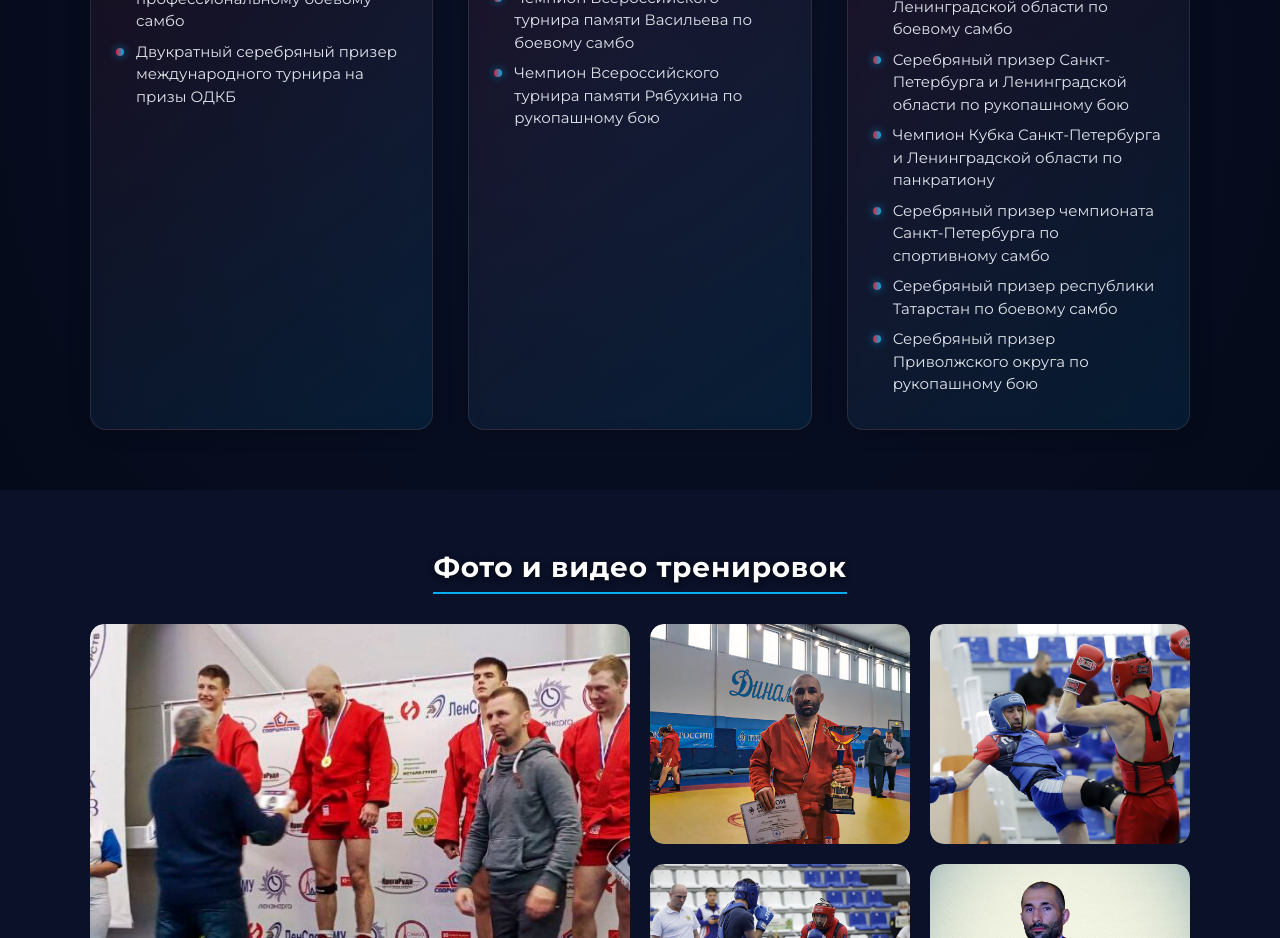
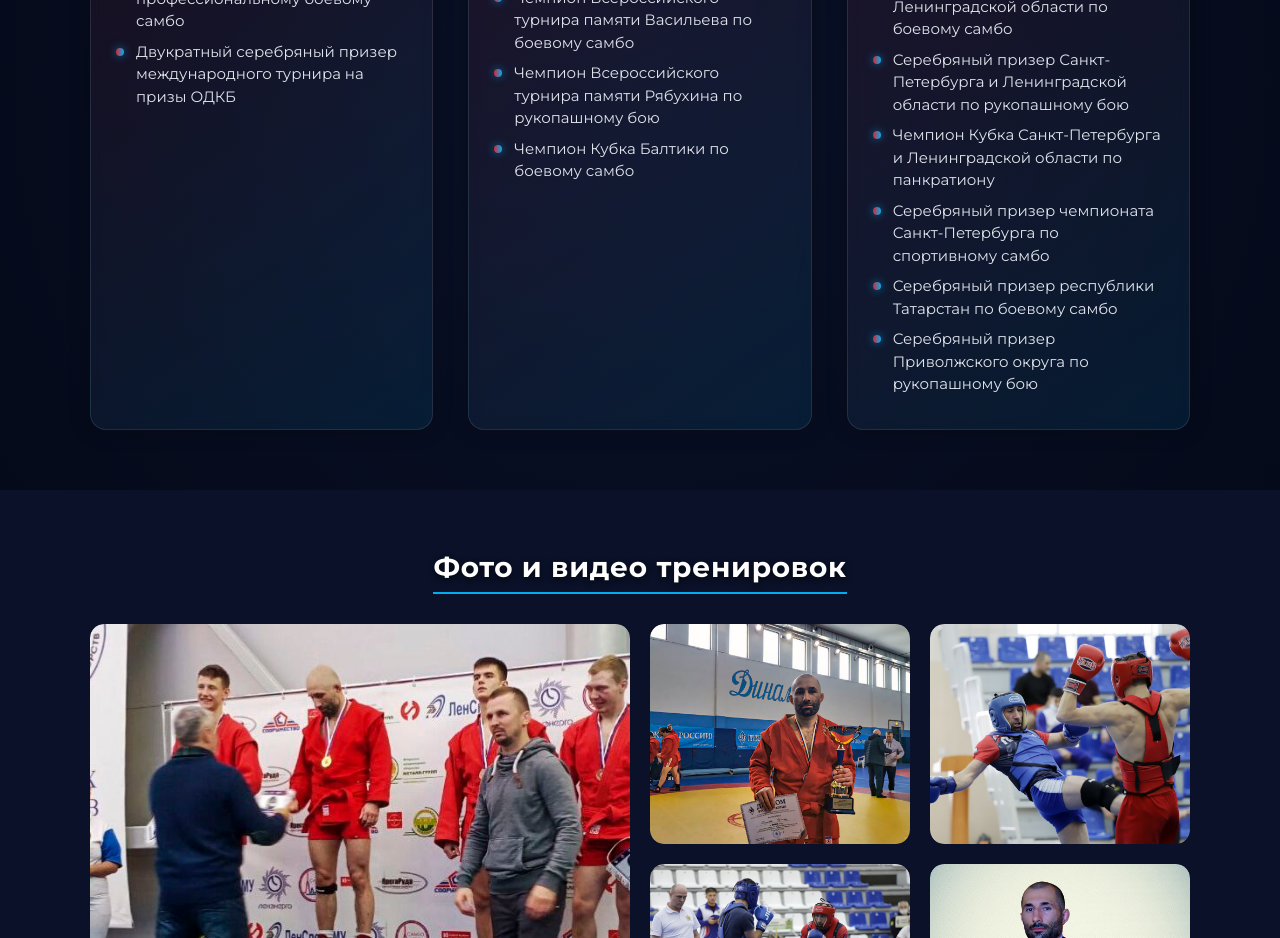
Before and after one commit to kovtiksawka/ramin, a Next.js app: page / in a window 1280 px wide. Shown: the part 1240-2178 px from the top of the page. Built offline with nearby package versions, Linux system fonts and the light colour scheme.

Commit message:
добавил награды

```diff
--- a/src/app/page.tsx
+++ b/src/app/page.tsx
@@ -20,6 +20,7 @@ export default function Home() {
       "Двукратный серебряный призер Кубка России по КЕ",
       "Чемпион Всероссийского турнира памяти Васильева по боевому самбо",
       "Чемпион Всероссийского турнира памяти Рябухина по рукопашному бою",
+      "Чемпион Кубка Балтики по боевому самбо"
     ]
   },
   {
```
